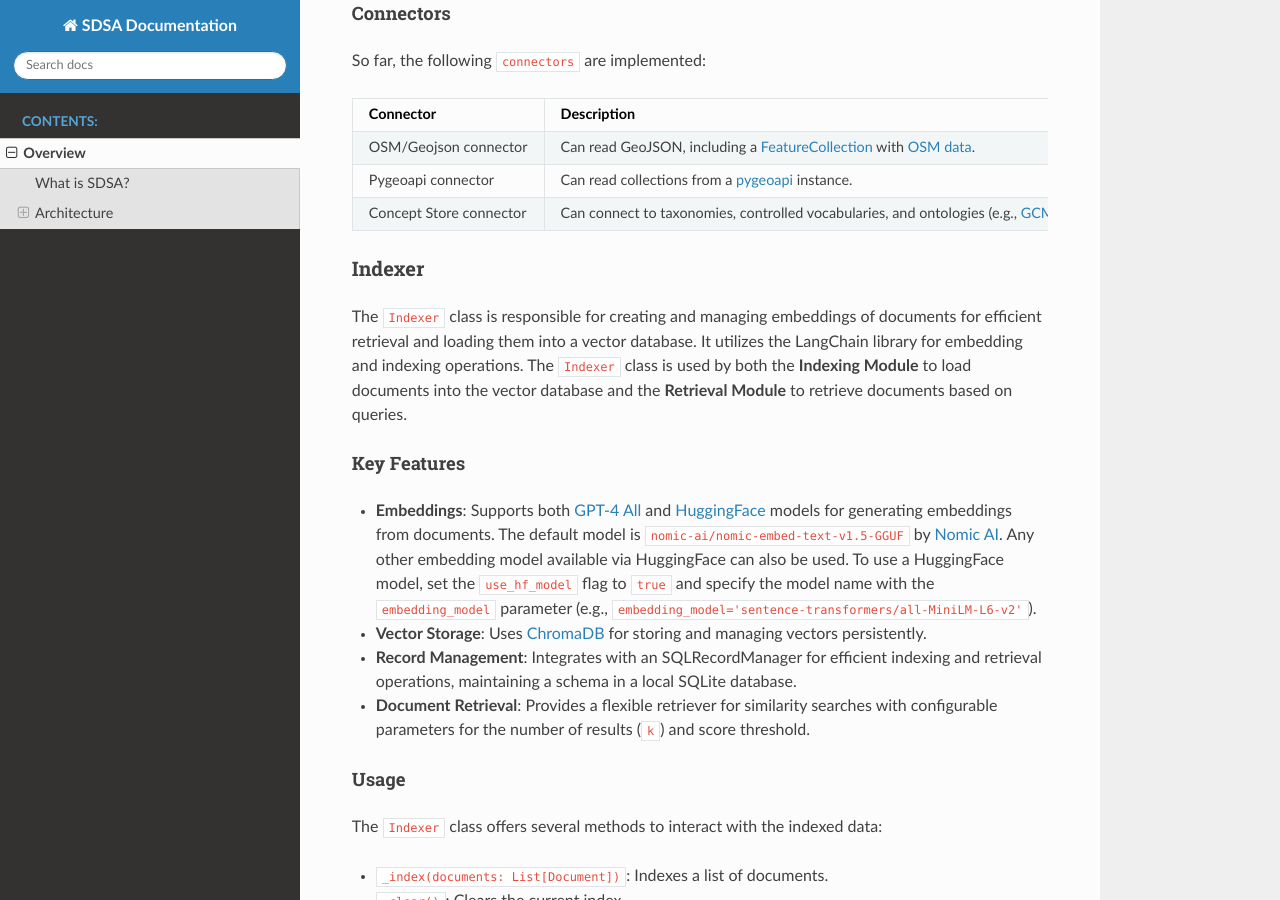
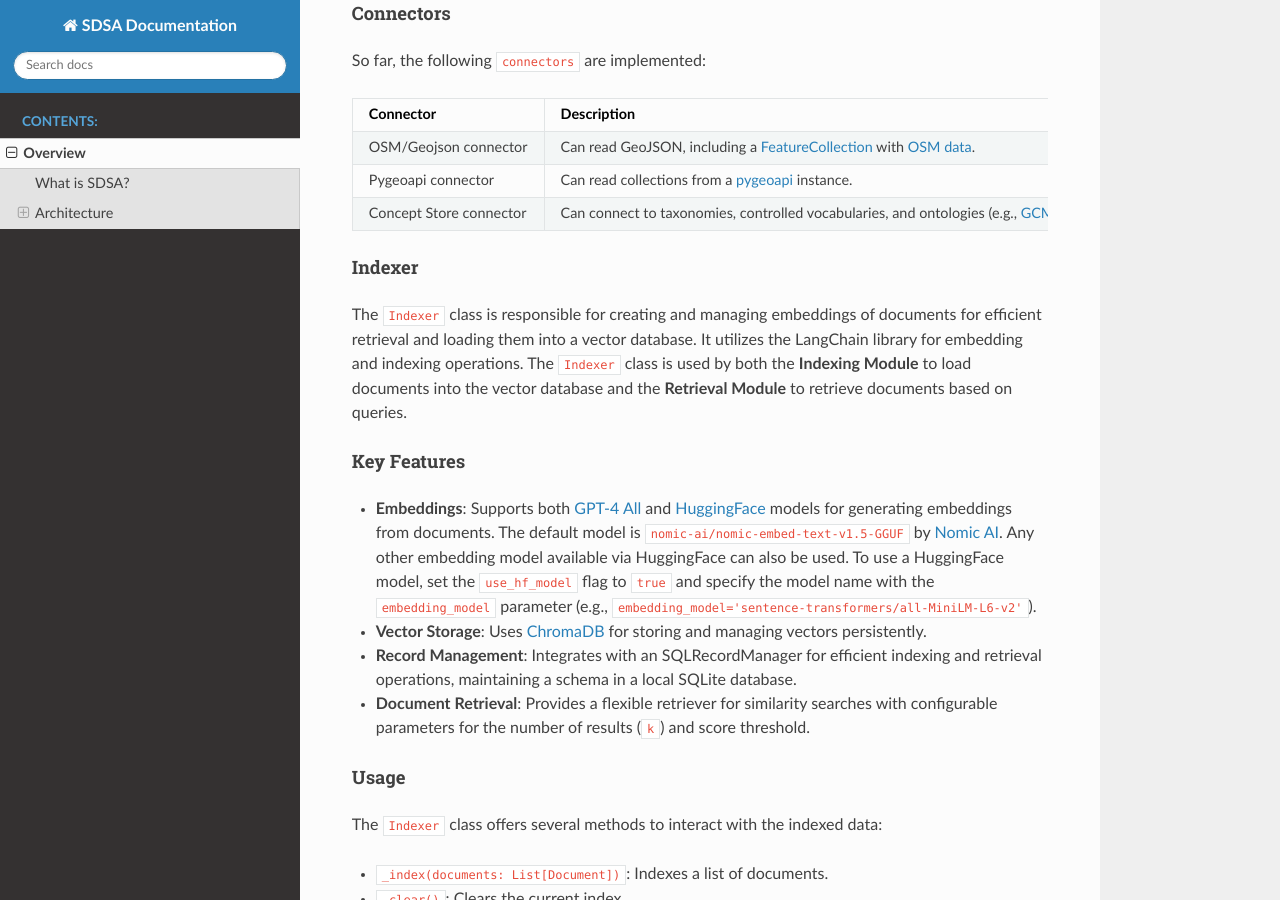
Before and after one commit to simeonwetzel/sdsadocs, a Sphinx documentation site: the page built from docs/overview.md, in a window 1280 px wide and 900 px high, scrolled down 1483 px. Built offline with Sphinx 7.4.7 and the Read the Docs theme 2.0.0, drawn with Linux system fonts in a browser that asks for light colours.

```diff
--- a/docs/overview.md
+++ b/docs/overview.md
@@ -31,7 +31,7 @@ So far, the following `connectors` are implemented:
 | Pygeoapi connector     | Can read collections from a [pygeoapi](https://pygeoapi.io/) instance.                                                                                                                                                                                                                            | [Source](https://github.com/52North/innovation-prize/blob/dev/search-app/server/connectors/pygeoapi_retriever.py) |
 | Concept Store connector | Can connect to taxonomies, controlled vocabularies, and ontologies (e.g., [GCMD](https://gcmd.earthdata.nasa.gov/KeywordViewer/) or [GEMET](https://www.eionet.europa.eu/gemet/en/about/)) that provide an RDF/SPARQL endpoint. This connector allows concepts and related terms (e.g., broader/narrower terms) to be loaded into the vector database. It enables finding semantically similar terms for potential search queries, so users do not need to interact directly with a SPARQL interface. | [Source](#concept-store-connector) |
 
-### Indexer
+#### Indexer
 
 The `Indexer` class is responsible for creating and managing embeddings of documents for efficient retrieval and loading them into a vector database. It utilizes the LangChain library for embedding and indexing operations. The `Indexer` class is used by both the **Indexing Module** to load documents into the vector database and the **Retrieval Module** to retrieve documents based on queries.
 
```
